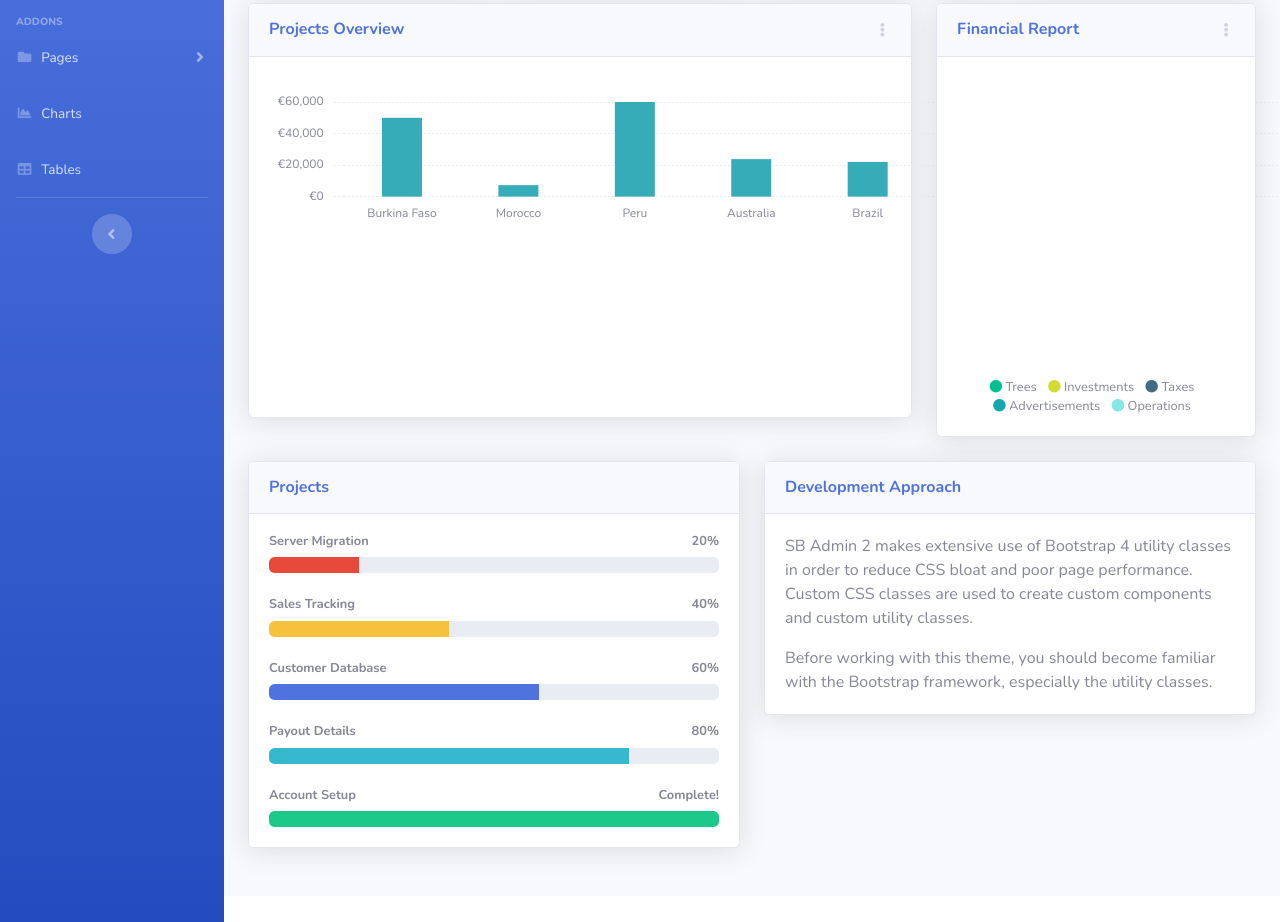
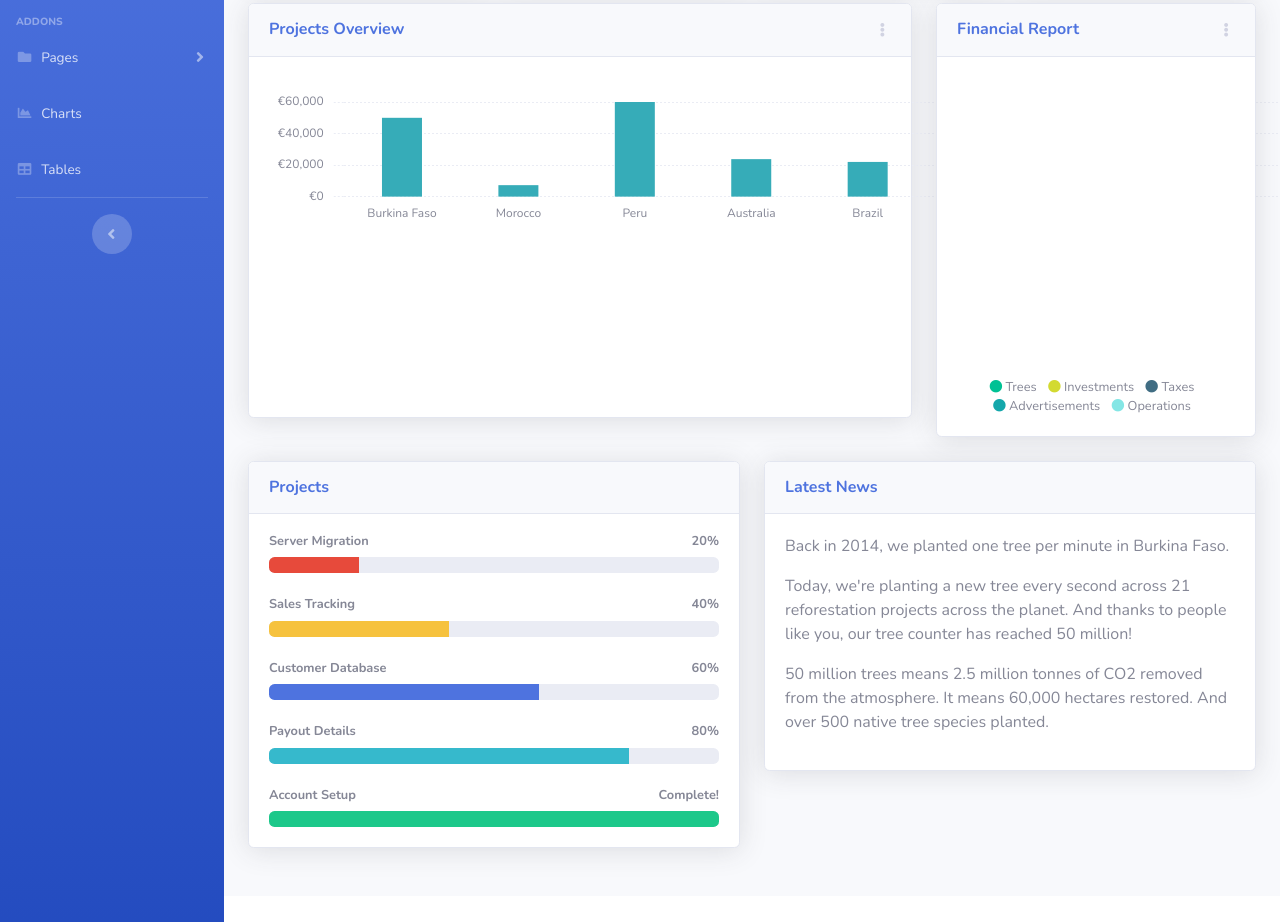
Before and after one commit to SaiKiru/cc14-sb-admin-2, a website with bundled scripts: page index.html in a window 1280 px wide. Shown: the part 275-1197 px from the top of the page. Built offline with nearby package versions, Linux system fonts and the light colour scheme.

Commit message:
Change Approach to Company News card

```diff
--- a/index.html
+++ b/index.html
@@ -585,17 +585,25 @@
 
                         <div class="col-lg-6 mb-4">
 
-                            <!-- Approach -->
+                            <!-- News -->
                             <div class="card shadow mb-4">
                                 <div class="card-header py-3">
-                                    <h6 class="m-0 font-weight-bold text-primary">Development Approach</h6>
+                                    <h6 class="m-0 font-weight-bold text-primary">Latest News</h6>
                                 </div>
                                 <div class="card-body">
-                                    <p>SB Admin 2 makes extensive use of Bootstrap 4 utility classes in order to reduce
-                                        CSS bloat and poor page performance. Custom CSS classes are used to create
-                                        custom components and custom utility classes.</p>
-                                    <p class="mb-0">Before working with this theme, you should become familiar with the
-                                        Bootstrap framework, especially the utility classes.</p>
+                                    <p>
+                                        Back in 2014, we planted one tree per minute in Burkina Faso.
+                                    </p>
+                                    <p>
+                                        Today, we&apos;re planting a new tree every second across 21 reforestation
+                                        projects
+                                        across the planet. And thanks to people like you, our tree counter has reached
+                                        50 million!
+                                    </p>
+                                    <p>
+                                        50 million trees means 2.5 million tonnes of CO2 removed from the atmosphere. It
+                                        means 60,000 hectares restored. And over 500 native tree species planted.
+                                    </p>
                                 </div>
                             </div>
 
```
